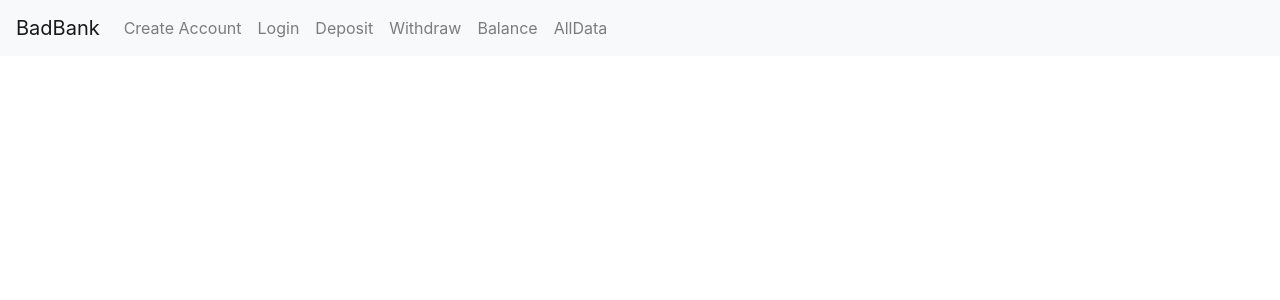
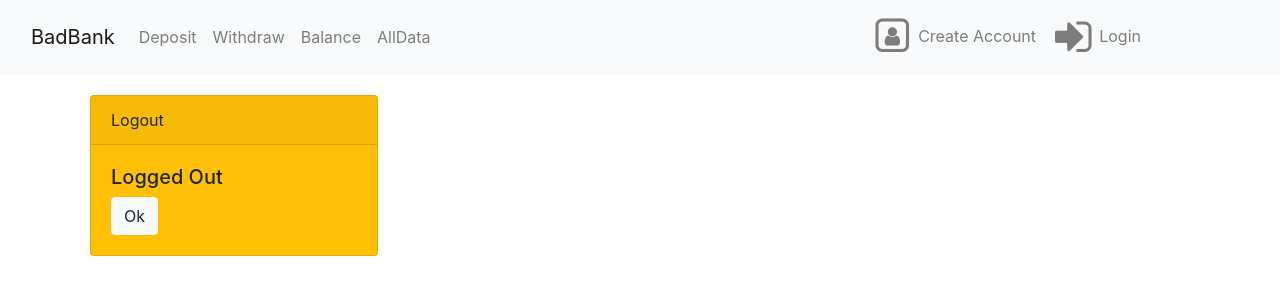
Before and after one commit to ewbandera/bad-bank, a React (Create React App) app: page /#/logout in a window 1280 px wide. Shown: the top 300 px of the page. Built offline with nearby package versions, Linux system fonts and the light colour scheme.

Commit message:
includes layout and working login logout process

```diff
--- a/package.json
+++ b/package.json
@@ -6,7 +6,9 @@
     "@testing-library/jest-dom": "^5.16.5",
     "@testing-library/react": "^13.4.0",
     "@testing-library/user-event": "^13.5.0",
-    "bootstrap": "^4.5.2",
+    "babel-plugin-macros": "^3.1.0",
+    "bootstrap": "^4.6.2",
+    "font-awesome": "^4.7.0",
     "react": "^18.2.0",
     "react-bootstrap": "^1.6.0",
     "react-dom": "^18.2.0",
--- a/src/App.css
+++ b/src/App.css
@@ -27,7 +27,13 @@
 .App-link {
   color: #61dafb;
 }
+.navbar-right {
+  margin-right:100px;
 
+}
+.navbar-nav{
+  padding:0 0 0 20px;
+}
 @keyframes App-logo-spin {
   from {
     transform: rotate(0deg);
--- a/src/App.js
+++ b/src/App.js
@@ -6,23 +6,35 @@ import CreateAccount from './components/createaccount';
 import Deposit from './components/deposit';
 import Home from './components/home';
 import Login from './components/login';
+import Logout from './components/logout';
 import NavBar from './components/navbar';
 import Withdraw from './components/withdraw';
 import {UserContext} from './components/context'
 
 function App() {
+  const [reload, setReload] = React.useState(false);
+  const[state,setState] = React.useState({users:[{name:'Eric Bandera',email:'ericbandera@gmail.com',password:'1234',balance:100}]})
+  function doAlert(context){
+    setState(context);
+    setReload(true);
+
+
+  }
   return (
+
     <HashRouter>
-      <NavBar/>
-      <UserContext.Provider value={{users:[{name:'Eric Bandera',email:'ericbandera@gmail.com',password:'1234',balance:100}]}}>
+
+      <UserContext.Provider value={state}>
+        <NavBar/>
         <div className="container" style={{padding: "20px"}}>
           <Route path="/" exact component={Home} />
           <Route path="/createaccount/" component={CreateAccount} />
-          <Route path="/login/" component={Login} />
+          <Route path="/login/" render={(props)=><Login {...props} reloadCallback={doAlert} />} />
           <Route path="/deposit/" component={Deposit} />
           <Route path="/withdraw/" component={Withdraw} />
           <Route path="/balance/" component={Balance} />
           <Route path="/alldata/" component={AllData} />
+          <Route path="/logout/" component={Logout} />
         </div>
       </UserContext.Provider>
     </HashRouter>
--- a/src/components/createaccount.js
+++ b/src/components/createaccount.js
@@ -23,6 +23,9 @@ function CreateAccount(){
     if (!validate(name,     'name'))     return;
     if (!validate(email,    'email'))    return;
     if (!validate(password, 'password')) return;
+    if(ctx.users==undefined){
+      ctx.users = [];
+    }
     ctx.users.push({name,email,password,balance:100});
     setShow(false);
   }
--- a/src/components/login.js
+++ b/src/components/login.js
@@ -1,6 +1,6 @@
 import React from 'react';
 import {UserContext,Card} from './context'
-function Login(){
+function Login(props){
   const ctx = React.useContext(UserContext);
   const [email, setEmail]       = React.useState('');
   const [password, setPassword] = React.useState('');
@@ -18,6 +18,7 @@ function Login(){
       console.log(JSON.stringify(ctx));
       setStatus('You Are Successfully Logged In');
       setShow(false);
+      props.reloadCallback(ctx);
     }
     else{
       ctx.currentUser = null;
--- /dev/null
+++ b/src/components/logout.js
@@ -0,0 +1,30 @@
+import React from 'react';
+import {UserContext,Card} from './context'
+function Logout(){
+    const ctx = React.useContext(UserContext);
+
+
+    function handleLogout() {
+
+        ctx.currentUser = null;
+    }
+    return (
+
+      <Card
+        bgcolor="warning"
+        txtcolor="black"
+        header="Logout"
+        status=""
+        body={
+          <>
+            <h5>Logged Out</h5>
+            <a className="btn btn-light" href="/">Ok</a>
+          </>
+        }
+      />
+    );
+
+
+  }
+
+  export default Logout;
--- a/src/components/navbar.js
+++ b/src/components/navbar.js
@@ -1,19 +1,20 @@
+import React from 'react';
+import {UserContext} from './context'
 function NavBar(){
+  const ctx = React.useContext(UserContext);
+  function isLoggedIn() {
+    let results = (ctx.currentUser!=undefined);
+    return results;
+  }
+
   return(
     <>
-    <nav className="navbar navbar-expand-lg navbar-light bg-light">
+    <nav className="navbar navbar-expand-lg navbar-light bg-light navbar-inverse">
+      <div className = "container-fluid">
         <a className="navbar-brand" href="#">BadBank</a>
-      <button className="navbar-toggler" type="button" data-toggle="collapse" data-target="#navbarNav" aria-controls="navbarNav" aria-expanded="false" aria-label="Toggle navigation">
-        <span className="navbar-toggler-icon"></span>
-      </button>
-      <div className="collapse navbar-collapse" id="navbarNav">
-        <ul className="navbar-nav">
-          <li className="nav-item">
-            <a className="nav-link" href="#/createaccount/">Create Account</a>
-          </li>
-          <li className="nav-item">
-            <a className="nav-link" href="#/login/">Login</a>
-          </li>
+
+          <ul className="navbar-nav mr-auto">
+
             <li className="nav-item">
               <a className="nav-link" href="#/deposit/">Deposit</a>
             </li>
@@ -27,8 +28,33 @@ function NavBar(){
               <a className="nav-link" href="#/alldata/">AllData</a>
             </li>
           </ul>
+          <ul className="nav navbar-nav navbar-right">
+            {(!isLoggedIn()) ? (
+             <>
+             <li className="nav-item"><a href="#/createaccount/" className="nav-link"><span className="fa-stack fa-lg">
+               <i className="fa fa-square-o fa-stack-2x"></i>
+               <i className="fa fa-user fa-stack-1x"></i>
+               </span> Create Account</a>
+             </li>
+             <li className="nav-item"><a href="#/login/" className="nav-link"><span className="fa-stack fa-lg">
+               <i className="fa fa-sign-in fa-stack-2x" aria-hidden="true"></i>
+               </span> Login</a>
+            </li>
+            </>
+            ):(
+              <>
+              <li className="nav-item"><a href="#/logout/" className="nav-link"><span className="fa-stack fa-lg">
+              <i className="fa fa-square-o fa-stack-2x"></i>
+              <i className="fa fa-user fa-stack-1x"></i>
+              </span> Logout {ctx.currentUser.name}</a>
+            </li>
+            </>
+            )}
+
+        </ul>
       </div>
     </nav>
+
     </>
   );
 }
--- a/src/components/withdraw.js
+++ b/src/components/withdraw.js
@@ -10,17 +10,16 @@ function Withdraw(){
     ctx.currentUser.balance = (Number(ctx.currentUser.balance) - Number(amount)).toFixed(2);
     setStatus('The Withdraw Is Completed');
     setShow(false);
-
   }
   function isLoggedIn() {
-    return (ctx.currentUser);
+    let results = (ctx.currentUser!=undefined);
+    return results;
   }
   function clearForm()
   {
     setAmount(0);
     setShow(true);
     setStatus('');
-
   }
   return (
     <Card
@@ -48,7 +47,6 @@ function Withdraw(){
           <button type="submit" className="btn btn-light" onClick={clearForm}>Ok</button>
         </>
         )
-
       }
     />
   );
--- a/src/index.css
+++ b/src/index.css
@@ -11,3 +11,10 @@ code {
   font-family: source-code-pro, Menlo, Monaco, Consolas, 'Courier New',
     monospace;
 }
+.navbar-right {
+  margin-right:100px;
+
+}
+.navbar-nav{
+  padding:0 0 0 20px;
+}
--- a/src/index.js
+++ b/src/index.js
@@ -4,6 +4,8 @@ import './index.css';
 import App from './App';
 import reportWebVitals from './reportWebVitals';
 import "bootstrap/dist/css/bootstrap.css";
+import "font-awesome/css/font-awesome.min.css";
+
 
 const root = ReactDOM.createRoot(document.getElementById('root'));
 root.render(
```
Also changed, not shown: 1 other file (tests, documents, lock files or other folders). Lines whose indentation alone changed are shown as unchanged.
